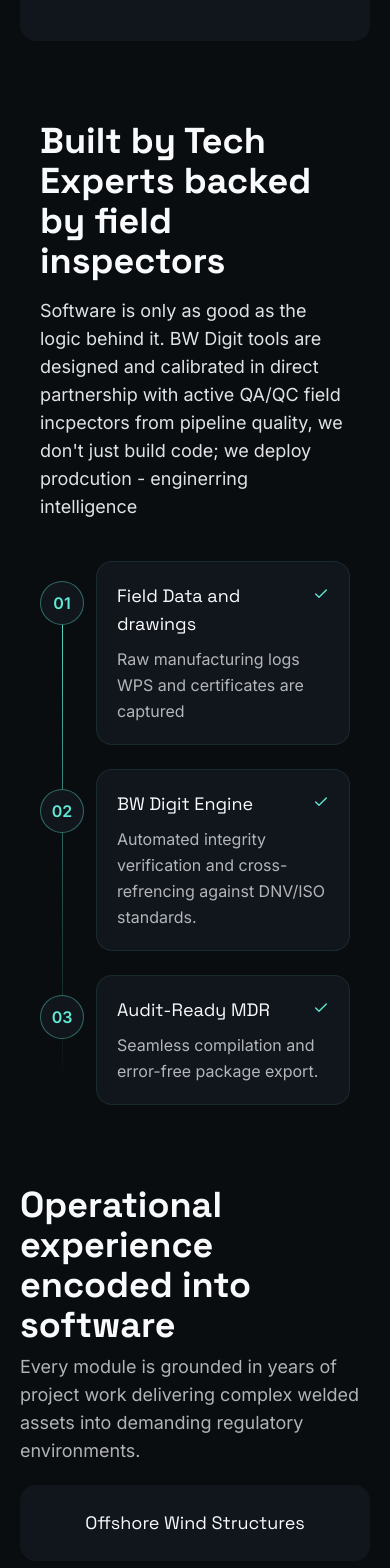
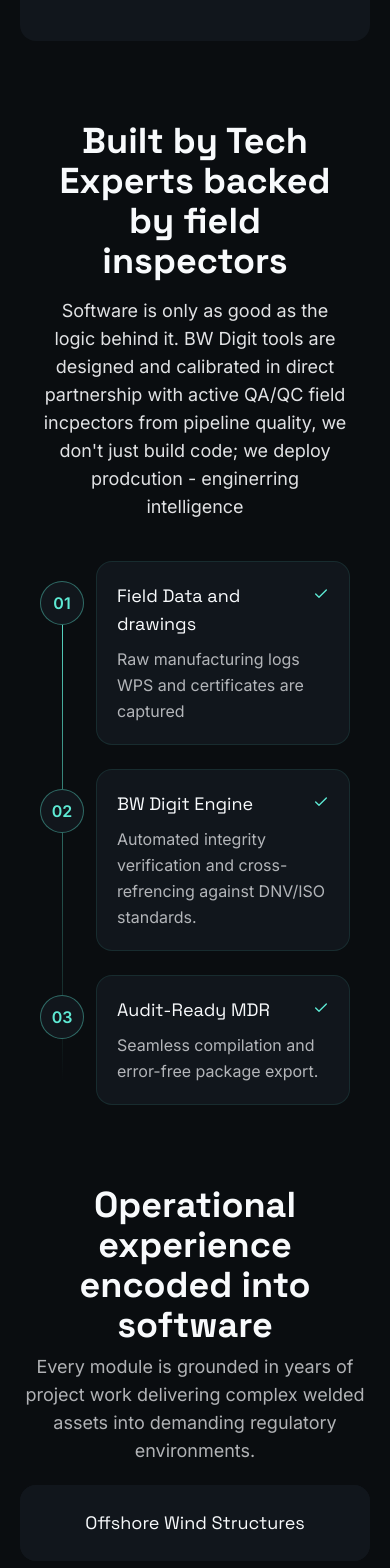
Before and after one commit to shariq-gazdar/bwdigit, a Next.js app: page /en in a window 390 px wide. Shown: the part 2440-4008 px from the top of the page. Built offline with nearby package versions, Linux system fonts and the light colour scheme.

Commit message:
reponsive issue

```diff
--- a/src/app/[locale]/page.js
+++ b/src/app/[locale]/page.js
@@ -80,7 +80,9 @@
                     {/* <div className="bg-secondary/10  w-fit p-3 rounded-2xl text-primary-accent self-center">
                       <Icon size={42} />
                     </div> */}
-                    <h1 className="text-2xl font-heading font-bold">{service.title}</h1>
+                    <h1 className="text-2xl font-heading font-bold">
+                      {service.title}
+                    </h1>
                     <p className="font-body text-lg ">{service.description}</p>
                   </div>
                 </div>
@@ -94,8 +96,10 @@
       <section className="grid grid-cols-1 lg:grid-cols-2 lg:my-20 my-10 mx-10 items-stretch justify-between gap-x-5 gap-y-10 lg:gap-y-0">
         {/* Left */}
         <div className="flex flex-col gap-y-4 mt-5">
-          <h1 className="main-heading">{t.engineering_section.title}</h1>
-          <p className="text-primary/90 text-lg">
+          <h1 className="main-heading text-center lg:text-start">
+            {t.engineering_section.title}
+          </h1>
+          <p className="text-primary/90 text-lg text-center lg:text-start">
             {t.engineering_section.description}
           </p>
           {/* {t.engineering_section.points.map((point, index) => (
@@ -138,15 +142,17 @@
         </div>
       </section>
       {/* Engineering Heritage  Operational */}
-      <section
-        className="grid grid-cols-1 lg:grid-cols-2 items-start lg:my-20 my-10 mx-5 lg:mx-10 gap-y-5"
-        id="portfolio"
-      >
-        <div className="mt-10">
-          <h1 className="main-heading ">{t.heritage_section.title}</h1>
-          <p className="text-primary/70 text-lg pt-2 ">{t.heritage_section.description}</p>
+      <section className="flex flex-col lg:flex-row justify-between mx-5 lg:mx-10 gap-y-5 lg:gap-y-0" id="portfolio">
+        {" "}
+        <div className="mt-10 w-full lg:w-1/2">
+          <h1 className="main-heading text-center lg:text-start">
+            {t.heritage_section.title}
+          </h1>
+          <p className="text-primary/70 text-lg pt-2 text-center lg:text-start">
+            {t.heritage_section.description}
+          </p>
         </div>
-        <div className="flex flex-col gap-y-3">
+        <div className="flex flex-col gap-y-3 w-full lg:w-[40%] ">
           {t.heritage.map((h, index) => {
             const Icon = heritage[index].icon;
             return (
@@ -187,9 +193,9 @@
           {t.platform.map((p, index) => {
             return (
               <AnimateIn key={index} delay={index * 0.1}>
-                <div className="bg-card rounded-2xl p-6 grid grid-cols-3 gap-x-5 hover:border hover:border-primary-accent transition-all items-center">
-                  <div className="flex flex-col items-start lg:flex-row lg:items-center gap-x-5 col-span-1">
-                    <p className="text-primary-accent text-sm">
+                <div className="bg-card rounded-2xl p-6 grid grid-cols-1 lg:grid-cols-3 gap-y-5 lg:gap-y-0 gap-x-5 hover:border hover:border-primary-accent transition-all items-center">
+                  <div className="flex flex-col items-start lg:flex-row lg:items-center gap-x-5  col-span-1">
+                    <p className="text-primary-accent text-sm mb-1 lg:mb-0">
                       {"0" + (index + 1)}
                     </p>
                     <h3 className="text-xl font-heading text-primary">
@@ -206,24 +212,27 @@
         </div>
       </section>
       {/* Service Section */}
-      <section className="flex flex-col items-center gap-y-5 mx-5 lg:mx-0" id="service">
+      <section
+        className="flex flex-col items-center gap-y-5 mx-5 lg:mx-0"
+        id="service"
+      >
         <h1 className="main-heading text-center">{t.services_section.title}</h1>
         <p className="text-primary/90 w-full lg:w-1/2 font-body text-center text-lg">
           {t.services_section.description}
         </p>
-        <div className="grid grid-cols-1 lg:grid-cols-3 lg:grid-rows-2 gap-5 mx-10">
+        <div className="grid grid-cols-1 lg:grid-cols-3 lg:grid-rows-2 gap-5 lg:mx-10 mx-5">
           {t.digital_services.map((service) => (
             <div
               key={service.id}
               className="bg-card text-primary p-6 rounded-xl flex flex-col gap-y-5 hover:border hover:border-primary-accent"
             >
-              <div className="flex items-center gap-x-5">
+              <div className="flex flex-col lg:flex-row gap-y-3 lg:gap-y-0 items-start lg:items-center gap-x-5">
                 <Image
                   src={service.image}
                   width={50}
                   height={50}
                   alt={service.title}
-                  className="self-center"
+                  className="self-start lg:self-center"
                 />
                 <div>
                   <h2 className="text-xl font-heading text-primary">
@@ -248,15 +257,15 @@
           ))}
         </div>
       </section>
-      {/* Bussines Value */}
+      {/* Bussines Value Outcome*/}
       <section className="flex flex-col items-center lg:my-20 my-10 lg:gap-y-5 gap-y-3 mx-5 lg:mx-0">
         <h1 className="main-heading text-center">{t.outcomes_section.title}</h1>
-        <div className="grid grid-cols-1 lg:grid-cols-3 gap-x-5 lg:mx-10">
+        <div className="items-stretch  grid grid-cols-1 lg:grid-cols-3 gap-x-5 gap-y-5 lg:gap-y-0 lg:mx-10">
           {t.outcomes.map((outcome, index) => {
             const Icon = outcomes[index].icon;
             return (
               <AnimateIn key={index} delay={index * 0.1}>
-                <div className="text-primary bg-card p-10 flex flex-col gap-x-5 gap-y-6 lg:my-10 my-5 rounded-2xl hover:border-[0.5px] hover:border-primary-accent   transition-all">
+                <div className="text-primary bg-card p-10 flex flex-col gap-x-5 gap-y-6 lg:my-10 my-5 rounded-2xl hover:border-[0.5px] hover:border-primary-accent   transition-all lg:h-[80%] h-full">
                   <div className="flex flex-col items-start lg:flex-row lg:items-center gap-x-5 gap-y-5 lg:gap-y-0">
                     <Image
                       src={outcome.image}
@@ -293,7 +302,7 @@
             return (
               <AnimateIn key={index} delay={index * 0.1}>
                 <div
-                  className={`text-primary p-10 flex flex-col gap-x-5 gap-y-6 lg:my-10 my-5 rounded-2xl border-[0.5px] transition-all border-primary/30 h-auto lg:h-86 ${
+                  className={`text-primary p-10 flex flex-col gap-x-5 gap-y-6 lg:my-10 my-5 rounded-2xl border-[0.5px] transition-all  border-primary/30 h-auto lg:h-86 ${
                     studies[index].hoverColor === "orange"
                       ? "bg-linear-to-b from-orange/30 to-card"
                       : studies[index].hoverColor === "blue"
@@ -301,13 +310,11 @@
                         : "bg-linear-to-b from-primary-accent/30 to-card"
                   }`}
                 >
-                  <h3 className="text-xl font-heading text-primary font-bold">
+                  <h3 className="text-2xl font-heading text-primary font-bold">
                     {study.tagline}
                   </h3>
-                  <h1 className="text-sm font-heading -mt-4">
-                    {study.title}
-                  </h1>
-                  <p className="font-body text-lg">{study.description}</p>
+                  <h1 className="text-sm font-heading -mt-4">{study.title}</h1>
+                  <p className="font-body text-base">{study.description}</p>
                 </div>
               </AnimateIn>
             );
@@ -322,7 +329,9 @@
         {/* Left */}
         <div className="flex flex-col gap-y-5 pt-12 items-center">
           <h1 className="main-heading">{t.contact_section.title}</h1>
-          <p className="text-primary/70 text-lg">{t.contact_section.description}</p>
+          <p className="text-primary/70 text-lg">
+            {t.contact_section.description}
+          </p>
         </div>
         {/* Right */}
         <form
--- a/src/components/Footer.jsx
+++ b/src/components/Footer.jsx
@@ -123,11 +123,11 @@
         </p>
 
         <p className="mt-8 text-center text-xs text-primary/50 flex flex-row gap-x-5 items-center justify-center">
-          <div>
+          <span className="flex flex-col lg:flex-row gap-x-5 gap-y-5 lg:gap-y-0">
+          <span>
 
           © 2026 BW Digit. All rights reserved.
-          </div>
-          <div className="flex flex-row gap-x-5">
+          </span>
 
           <Link href="/privacy" className="hover:text-primary-accent transition-colors">
             Privacy Policy
@@ -140,7 +140,7 @@
           <Link href="/impressum" className="hover:text-primary-accent transition-colors">
             Impressum
           </Link>
-          </div>
+          </span>
 
         </p>
       </div>
```
Also changed, not shown: public/service-tech/consult.png, public/service-tech/digital.png.
